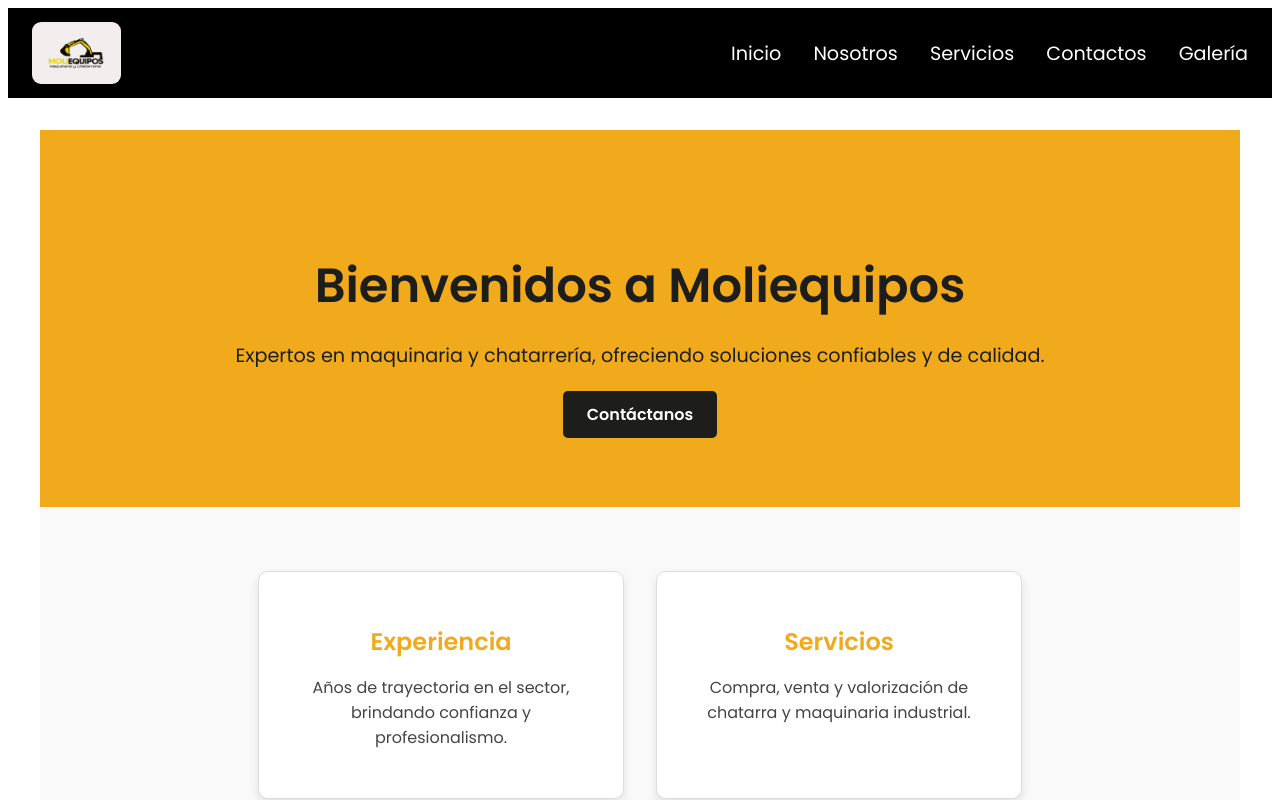
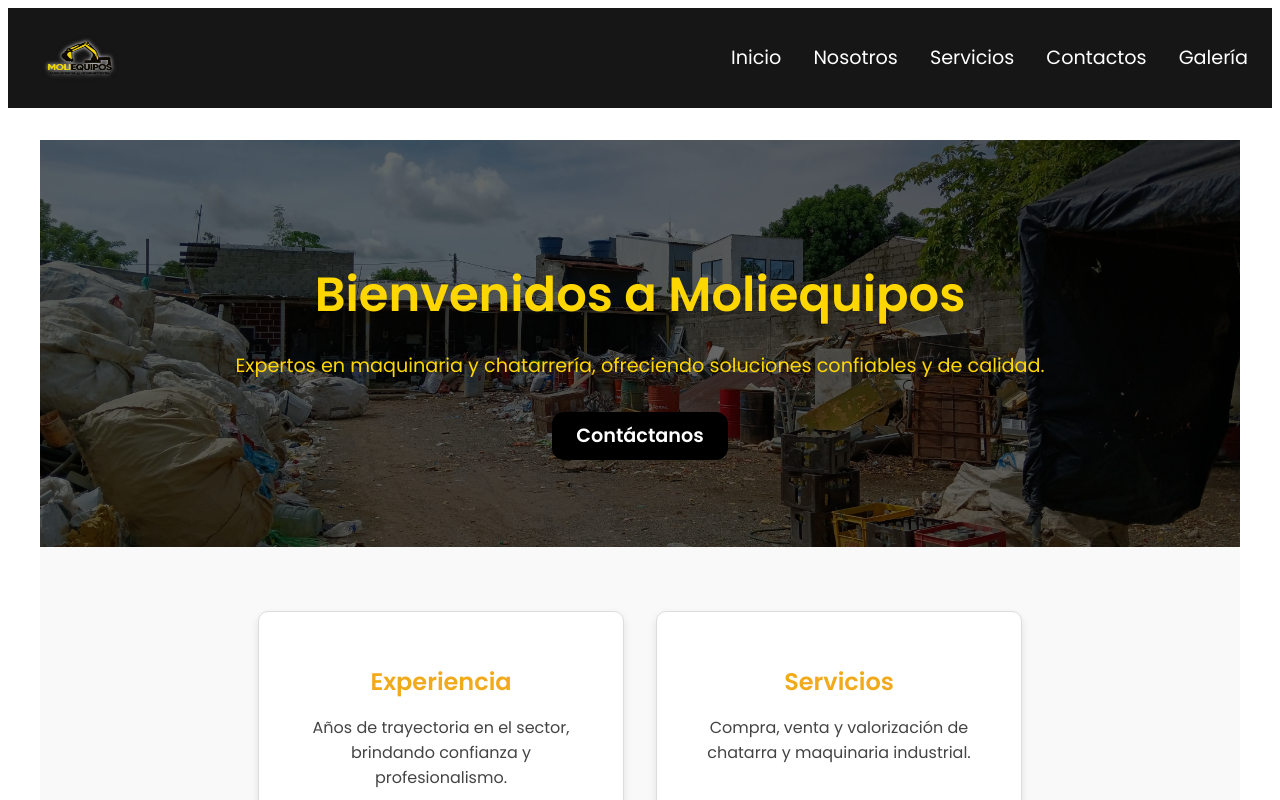
Before and after one commit to Camilopro22/Moliequipos, an Angular app: page / in a window 1280 px wide. Shown: the top 800 px of the page. Built offline with nearby package versions, Linux system fonts and the light colour scheme.

Commit message:
Cambios en el inicio

```diff
--- a/src/app/app.component.css
+++ b/src/app/app.component.css
@@ -1,7 +1,7 @@
-@import url('https://fonts.googleapis.com/css2?family=Poppins:wght@400;600&display=swap');
+@import url("https://fonts.googleapis.com/css2?family=Poppins:wght@400;600&display=swap");
 
 * {
-  font-family: 'Poppins', sans-serif;
+  font-family: "Poppins", sans-serif;
   box-sizing: border-box;
 }
 
@@ -10,27 +10,23 @@
   align-items: center;
   justify-content: space-between;
   padding: 0.9rem 1.5rem;
-  background-color: #000000;
+  background-color: #161616;
   color: white;
   position: relative;
 }
 
 .navbar-logo {
-  background: rgba(255, 251, 251, 0.95); /* Más transparente */
-  border-radius: 9px;
-  padding: 0.3rem 0.9rem;
+  padding: 0.4rem 0.8rem;
   display: flex;
   align-items: center;
-  box-shadow: 0 2px 8px rgba(0,0,0,0.08);
-  transition: background 0.3s;
 }
 
 .navbar-logo img {
-  height: 52px;
-  width: 60px;
-  transition: transform 0.3s;
-  cursor: pointer;
+  height: 58px;
+  width: 70px;
+  filter: drop-shadow(0 0 2px white) drop-shadow(0 0 2px black);
 }
+
 .navbar-logo img:hover {
   transform: scale(1.1);
 }
@@ -113,11 +109,11 @@
 
 /* FOOTER */
 .footer {
-  background-color: #1a1a1a;
+  background-color: #161616;
   color: #f1f1f1;
   text-align: center;
   padding: 2rem 1.5rem 1rem;
-  font-family: 'Poppins', sans-serif;
+  font-family: "Poppins", sans-serif;
 }
 
 .footer-container {
--- a/src/app/pages/inicio/inicio.component.css
+++ b/src/app/pages/inicio/inicio.component.css
@@ -1,9 +1,34 @@
 .hero {
-  background-color: #f1aa1b;
-  color: #1d1d1b;
+  position: relative;
+  background-image: url(/assets/instalaciones2.jpg);
+  background-size: cover;
+  background-position: center;
+  background-repeat: no-repeat;
+  color: gold;
   text-align: center;
   padding: 5rem 2rem;
+  overflow: hidden;
+  z-index: 0;
 }
+
+.hero::before {
+  content: "";
+  position: absolute;
+  top: 0;
+  left: 0;
+  width: 100%;
+  height: 100%;
+  background-color: rgba(0, 0, 0, 0.6); /** Ajusta la opacidad a tu gusto*/
+  z-index: 1;
+}
+
+.hero-content {
+  position: relative;
+  z-index: 2;
+}
+
+
+
 
 .hero-content h1 {
   font-size: 3rem;
@@ -16,17 +41,48 @@
 }
 
 .btn-contacto {
-  background-color: #1d1d1b;
-  color: #fff;
-  padding: 0.75rem 1.5rem;
+  padding: 0.6rem 1.5rem;
+  background: black;
+  color: white;
+  border: none;
+  border-radius: 0.625em;
+  font-size: 1.2rem;
+  font-weight: bold;
+  cursor: pointer;
+  position: relative;
+  overflow: hidden;
+  z-index: 1;
+  transition: color 0.4s ease;
+  display: inline-block;
   text-decoration: none;
-  font-weight: bold;
-  border-radius: 5px;
-  transition: background 0.3s ease;
+}
+
+.btn-contacto::after {
+  content: "";
+  position: absolute;
+  top: 0;
+  left: 0;
+  height: 100%;
+  width: 100%;
+  background-color: white;
+  transform: scaleX(0);
+  transform-origin: center;
+  transition: transform 0.4s ease;
+  z-index: 0;
+  border-radius: inherit;
+}
+
+.btn-contacto:hover::after {
+  transform: scaleX(1);
 }
 
 .btn-contacto:hover {
-  background-color: #333;
+  color: black;
+}
+
+.btn-contacto span {
+  position: relative;
+  z-index: 1;
 }
 
 .info-section {
--- a/src/app/pages/inicio/inicio.component.html
+++ b/src/app/pages/inicio/inicio.component.html
@@ -2,7 +2,8 @@
   <div class="hero-content">
     <h1>Bienvenidos a Moliequipos</h1>
     <p>Expertos en maquinaria y chatarrería, ofreciendo soluciones confiables y de calidad.</p>
-    <a routerLink="/contacto" class="btn-contacto">Contáctanos</a>
+    <a routerLink="/contacto" class="btn-contacto"><span>Contáctanos</span></a>
+
   </div>
 </section>
 
```
